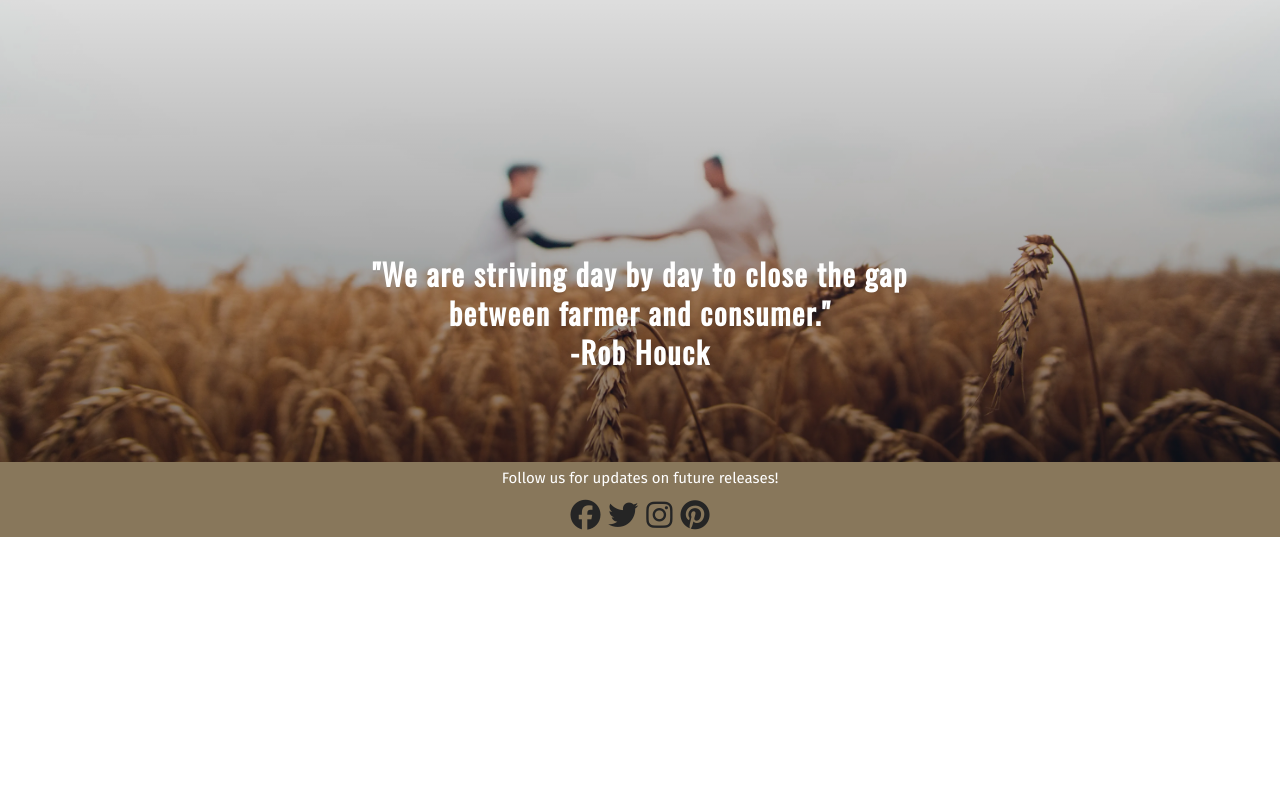
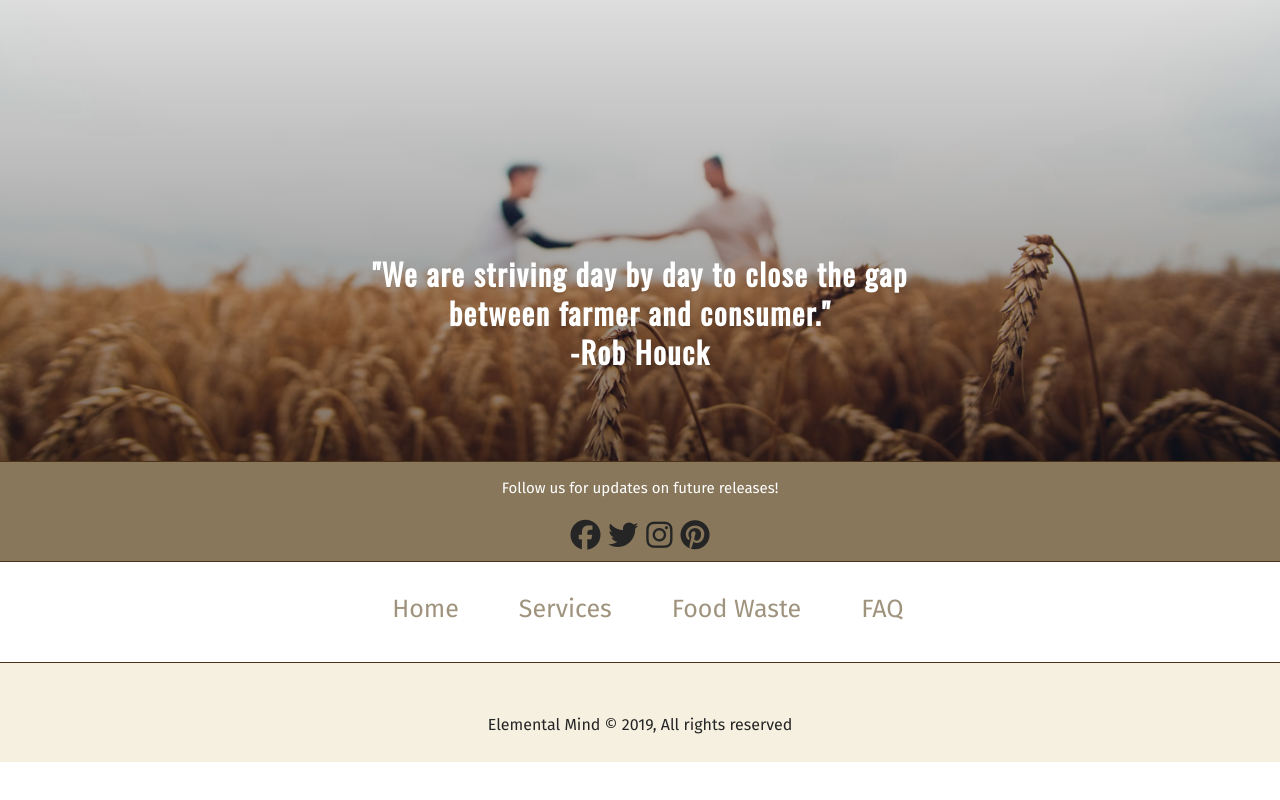
Before and after one commit to Build-Week-Farm-Fresh/Web-UI, a plain HTML site: page index.html in a window 1280 px wide. Shown: the part 1293-2093 px from the top of the page. After the commit the page ends 2055 px from the top, so only its background shows below. Drawn offline with nearby package versions, Linux system fonts and the light colour scheme.

Commit message:
This commit includes 80% completion of the footer section as well as the copyright

```diff
--- a/index.html
+++ b/index.html
@@ -125,6 +125,18 @@
             <i class="fab fa-pinterest" style="color: rgb(37, 37, 37)"></i>
           </div>
         </div>
+        <div class="footer-main-wrap">
+          <nav class="nav-wrap">
+            <a href="#">Home</a>
+            <a href="#">Services</a>
+            <a href="#">Food Waste</a>
+            <a href="#">FAQ</a>
+          </nav>
+          </div>
+          <div class="copyright">
+            <p>Elemental Mind &copy; 2019, All rights reserved</p>
+          </div>
+        </div>
       </footer>
     </div>
   </body>
--- a/less/home-page.less
+++ b/less/home-page.less
@@ -161,8 +161,8 @@
   background-repeat: none;
   background-size: cover;
   background-position: center;
-  border-bottom: @border;
-  border-top: @border;
+  border-bottom: 1px solid @border;
+  border-top: 1px solid @border;
 
   position: relative;
 
@@ -191,17 +191,42 @@
 }
 
 footer {
-  height: 500px;
+  height: 300px;
   width: 100%;
 
   .social-media {
-    height: 75px;
+    height: 100px;
     background-color: #88775b;
     text-align: center;
+    border-bottom: 1px solid @border;
     p {
       font-size: 1.5rem;
-      padding-top: 5px;
+      padding-top: 15px;
       color: white;
+    }
+
+    .social-media-icons {
+      padding-top: 10px;
+    }
+  }
+  .footer-main-wrap {
+    width: 100%;
+    height: 100px;
+    display: flex;
+    justify-content: center;
+    .nav-wrap {
+      padding-bottom: 40px;
+    }
+  }
+  .copyright {
+    border-top: 1px solid @border;
+    text-align: center;
+    width: 100%;
+    height: 100px;
+    background-color: #f5f0e0;
+
+    p {
+      padding-top: 50px;
     }
   }
 }
```
Also changed, not shown: css/index.css.
